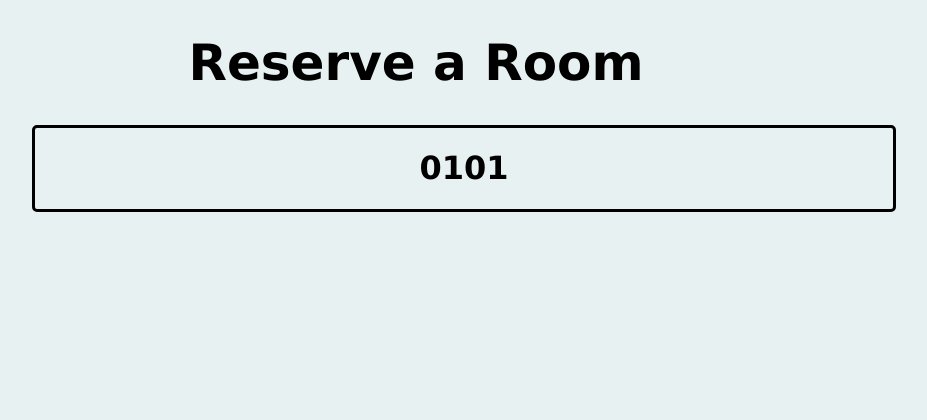
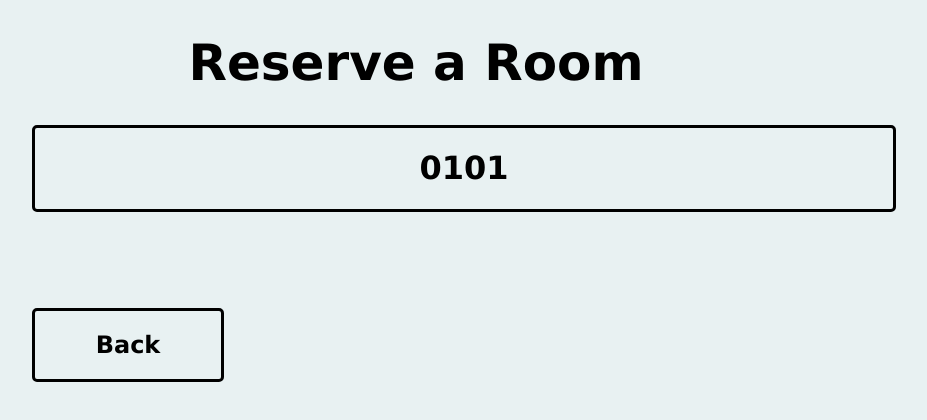
Before and after one commit to ebwinters/CMSC434Project, a plain HTML site: page pages/student/study_space/study_space.html in a window 1280 px wide. Shown: the whole page, without its empty margins (224-1151 px from the left). Drawn offline with Linux system fonts and the light colour scheme.

Commit message:
added study room 0101 page

```diff
--- /dev/null
+++ b/css/student/study_space/study_0101.css
@@ -0,0 +1,3 @@
+body {
+    background-color: #e8f1f2;
+}
--- a/css/student/study_space/study_space.css
+++ b/css/student/study_space/study_space.css
@@ -11,3 +11,12 @@ body {
     border-style: solid;
     border-radius: 5px;
 }
+
+.item-b {
+    grid-column-start: 1;
+    grid-column-end: 2;
+    grid-row-start: 4;
+    grid-row-end: 5;
+    border-style: solid;
+    border-radius: 5px;
+}
--- a/pages/student/study_space/study_space.html
+++ b/pages/student/study_space/study_space.html
@@ -11,9 +11,12 @@
 <body>
 	<h1 class="page-heading">Reserve a Room</h1>
 	<div class="grid-container">
-		<div class="item-a" onclick="selectChoice(this, '../student_home.html')">
+		<div class="item-a" onclick="selectChoice(this, 'study_0101.html')">
 			<h1>0101</h1>
 		</div>
+		<div class="item-b" onclick="selectChoice( this, '../student_home.html')">
+            <h2>Back</h2>
+        </div>
 	</div>
 </body>
 
```
Also changed, not shown: pages/student/study_space/study_0101.html (added, +20 -0 lines).
